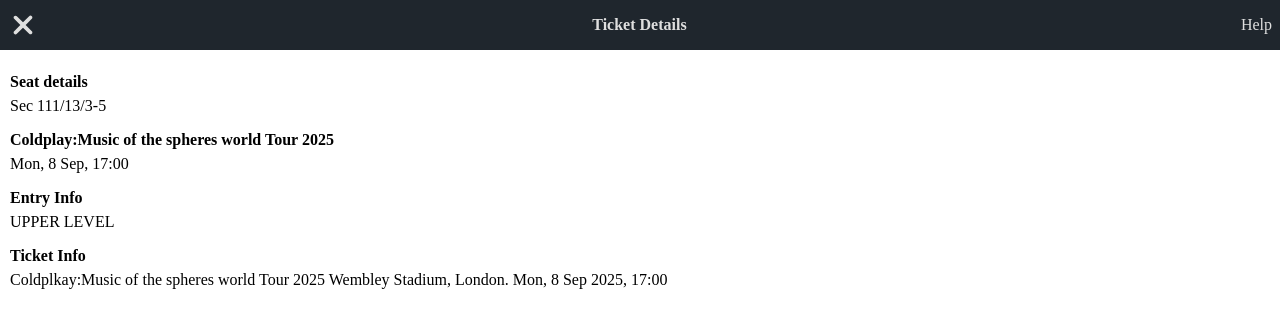
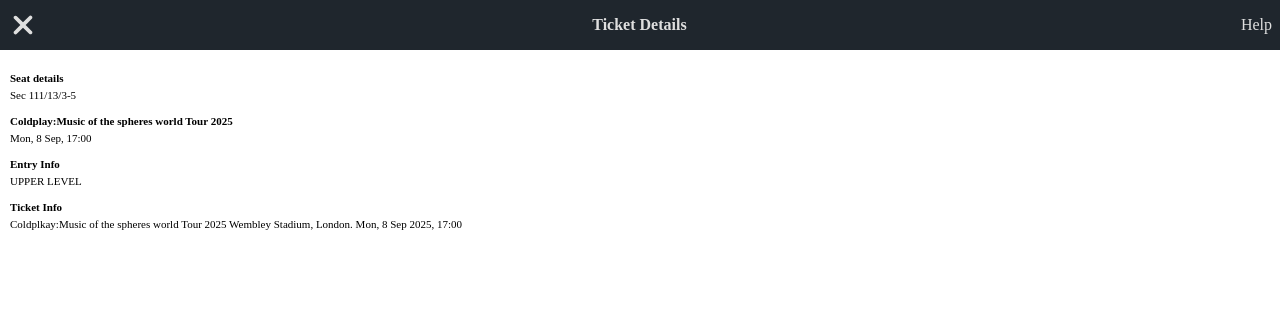
Before and after one commit to malachitech/ticketmaster_coldplay, a Next.js app: page /ticketdetails in a window 1280 px wide. Shown: the top 328 px of the page. Built offline with nearby package versions, Linux system fonts and the light colour scheme; a web font is replaced by a local one.

Commit message:
update font

```diff
--- a/app/globals.css
+++ b/app/globals.css
@@ -392,9 +392,10 @@
 
 }
 
-/* ticket details styles */
+/* ticket details styles start */
 .ticket-details{
   padding: 10px;
+  font-size: 11px;
 }
 .ticket-detail{
   margin: 10px 0;
@@ -403,6 +404,7 @@
   font-weight: 900;
 }
 
+/* ticket details styles ends */
 
 @media only screen and (min-width: 800px) {
   .ticket-slider .swiper, .actions-container{
```
